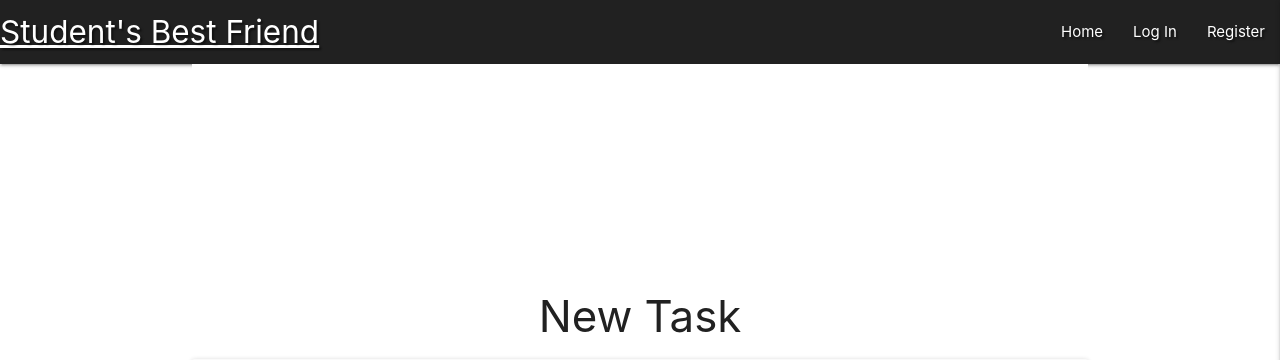
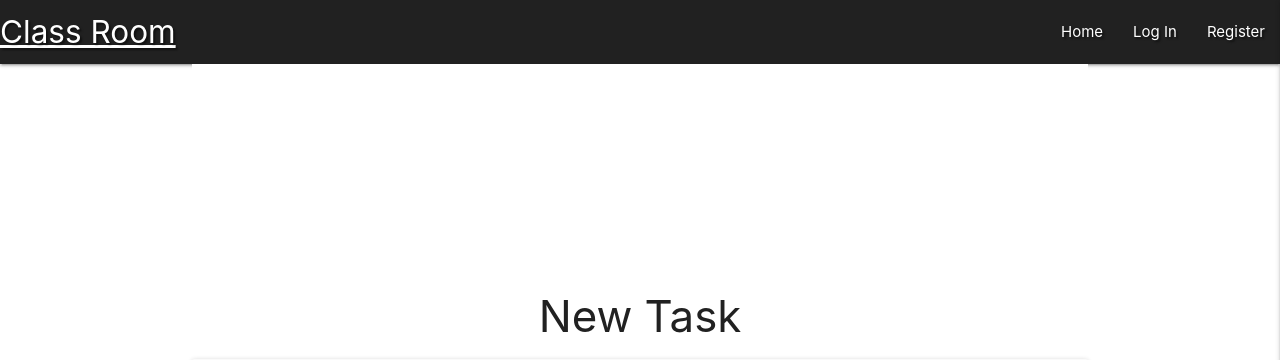
Before and after one commit to AngelArgirov/My-third-project-msp3, a Flask app: page /add_task in a window 1280 px wide. Shown: the top 360 px of the page. Run offline with Flask 2, Linux system fonts and the light colour scheme; data that the repository does not hold is empty; some libraries are stand-ins or nearby versions.

Commit message:
Update base.html

```diff
--- a/templates/base.html
+++ b/templates/base.html
@@ -10,7 +10,7 @@
     <link rel="stylesheet" href="{{ url_for('static', filename='css/style.css') }}" type="text/css">
     {% block styles %}
     {% endblock %}
-    <title>Student's Best Friend</title>
+    <title>Class Room</title>
 </head>
 <body>
 
@@ -18,7 +18,7 @@
         <!-- top navbar -->
 		<nav class="nav-extended text-shadow grey darken-4">
 			<div class="nav-wrapper">
-				<a href="{{ url_for('get_tasks') }}" class="brand-logo">Student's Best Friend</a>
+				<a href="{{ url_for('get_tasks') }}" class="brand-logo">Class Room</a>
 				<a href="#" data-target="mobile-demo" class="sidenav-trigger right"><i class="fas fa-bars"></i></a>
 				<ul class="right hide-on-med-and-down">
 					<li><a href="{{ url_for('get_tasks') }}">Home</a></li>
@@ -39,7 +39,7 @@
 
         <!-- mobile sidenav -->
 		<ul class="sidenav" id="mobile-demo">
-            <li><h4 class="center-align grey-text text-lighten-5">Student's Best Friend</h4></li>
+            <li><h4 class="center-align grey-text text-lighten-5">Class Room</h4></li>
             <li><a href="{{ url_for('get_tasks') }}">Home</a></li>
             {% if session.user %}
                 <li><a href="{{ url_for('profile', username=session['user']) }}">Profile</a></li>
```
